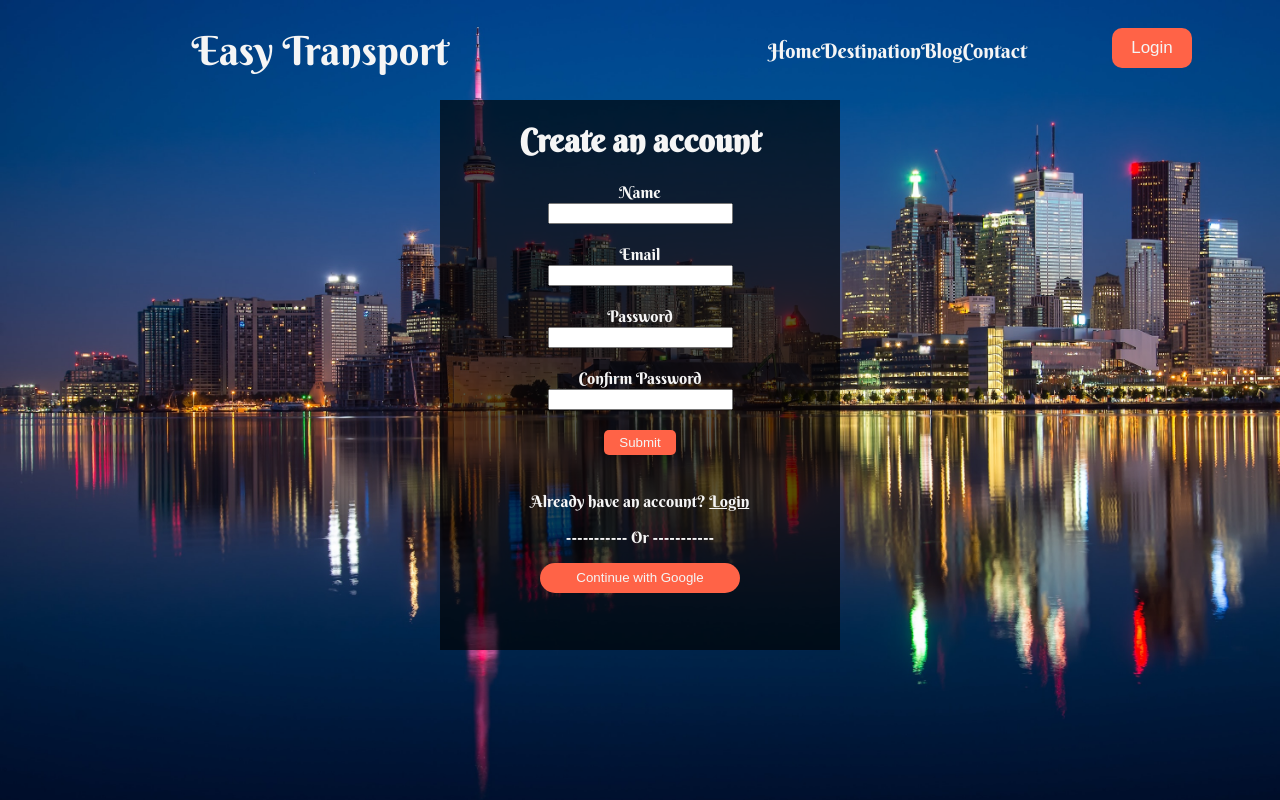
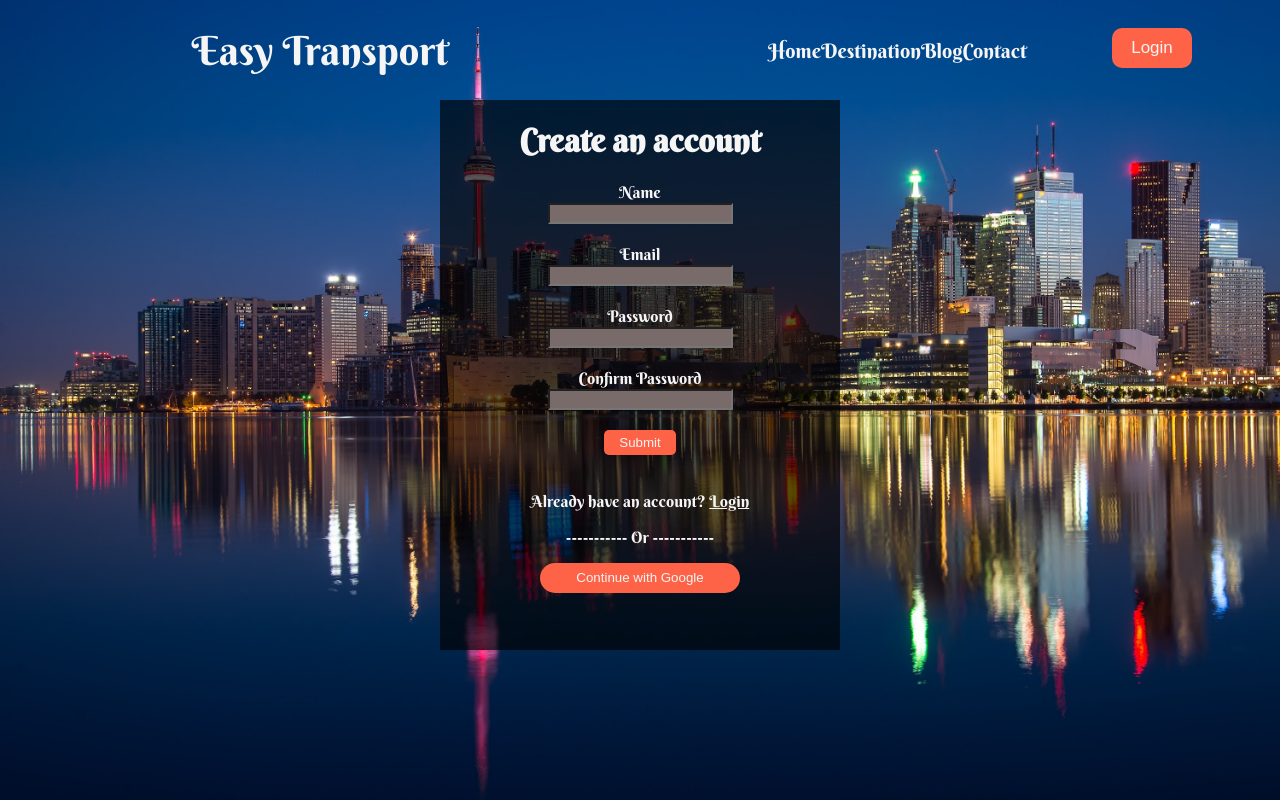
Before and after one commit to tamim11/easy-transport, a React (Create React App) app: page /create in a window 1280 px wide. Built offline with nearby package versions, Linux system fonts and the light colour scheme.

Commit message:
seventh commit

```diff
--- a/src/components/CreateUser/CreateUser.js
+++ b/src/components/CreateUser/CreateUser.js
@@ -27,9 +27,7 @@ const CreateUser = () => {
                 console.log(errorMessage);
             });
     }
-
-    const handleCreateSubmit = () => {
-        const newName = document.getElementById("new-name").value;
+    const handleCreateSubmit = (e) => {
         const newEmail = document.getElementById("new-email").value;
         const newPassword = document.getElementById("new-password").value;
         const newConfirmPassword = document.getElementById("new-password-confirm").value;
@@ -42,12 +40,12 @@ const CreateUser = () => {
                 let newUser = userCredential.user;
                 setUser(newUser);
                 setIsSignedIn(true);
-                user.displayName = newName;
             })
             .catch((error) => {
-                var errorMessage = error.message;
+                let errorMessage = error.message;
                 console.log(errorMessage);
             });
+        e.preventDefault();
     }
 
     return (
--- a/src/components/Header/Header.js
+++ b/src/components/Header/Header.js
@@ -5,6 +5,7 @@ import './Header.css';
 
 const Header = () => {
     const [isSignedIn, setIsSignedIn, user, setUser] = useContext(SignedInContext);
+    console.log("header", user);
     return (
         <div className="header-main">
             <div className="header-text">
@@ -25,7 +26,7 @@ const Header = () => {
                         <Link to="/contact" style={{ textDecoration: 'none' }}>Contact</Link>
                     </li>
                 </ul>
-                {isSignedIn ? <h3>{user.displayName}</h3> : <Link to="/login" style={{ marginTop: '10px' }}><button className="btn">Login</button></Link>}
+                {isSignedIn ? <h3>{user.email}</h3> : <Link to="/login" style={{ marginTop: '10px' }}><button className="btn">Login</button></Link>}
             </div>
         </div>
     );
--- a/src/components/Login/Login.css
+++ b/src/components/Login/Login.css
@@ -21,6 +21,18 @@
     border-radius: 15px;
 }
 
+input[type="text"], textarea {
+    background-color : #7a6b6b;
+}
+
+input[type="password"], textarea {
+    background-color : #7a6b6b;
+}
+
+input[type="email"], textarea {
+    background-color : #7a6b6b;
+}
+
 input[type=submit] {
     padding:5px 15px;
     background: tomato;
--- a/src/components/Login/Login.js
+++ b/src/components/Login/Login.js
@@ -29,7 +29,7 @@ const Login = () => {
             });
     }
 
-    const handleLoginSubmit = () => {
+    const handleLoginSubmit = (e) => {
         const loginEmail = document.getElementById("login-email").value;
         const loginPassword = document.getElementById("login-password").value;
         firebase.auth().signInWithEmailAndPassword(loginEmail, loginPassword)
@@ -42,6 +42,7 @@ const Login = () => {
                 var errorMessage = error.message;
                 console.log(errorMessage);
             });
+        e.preventDefault();
     }
 
     return (
```
